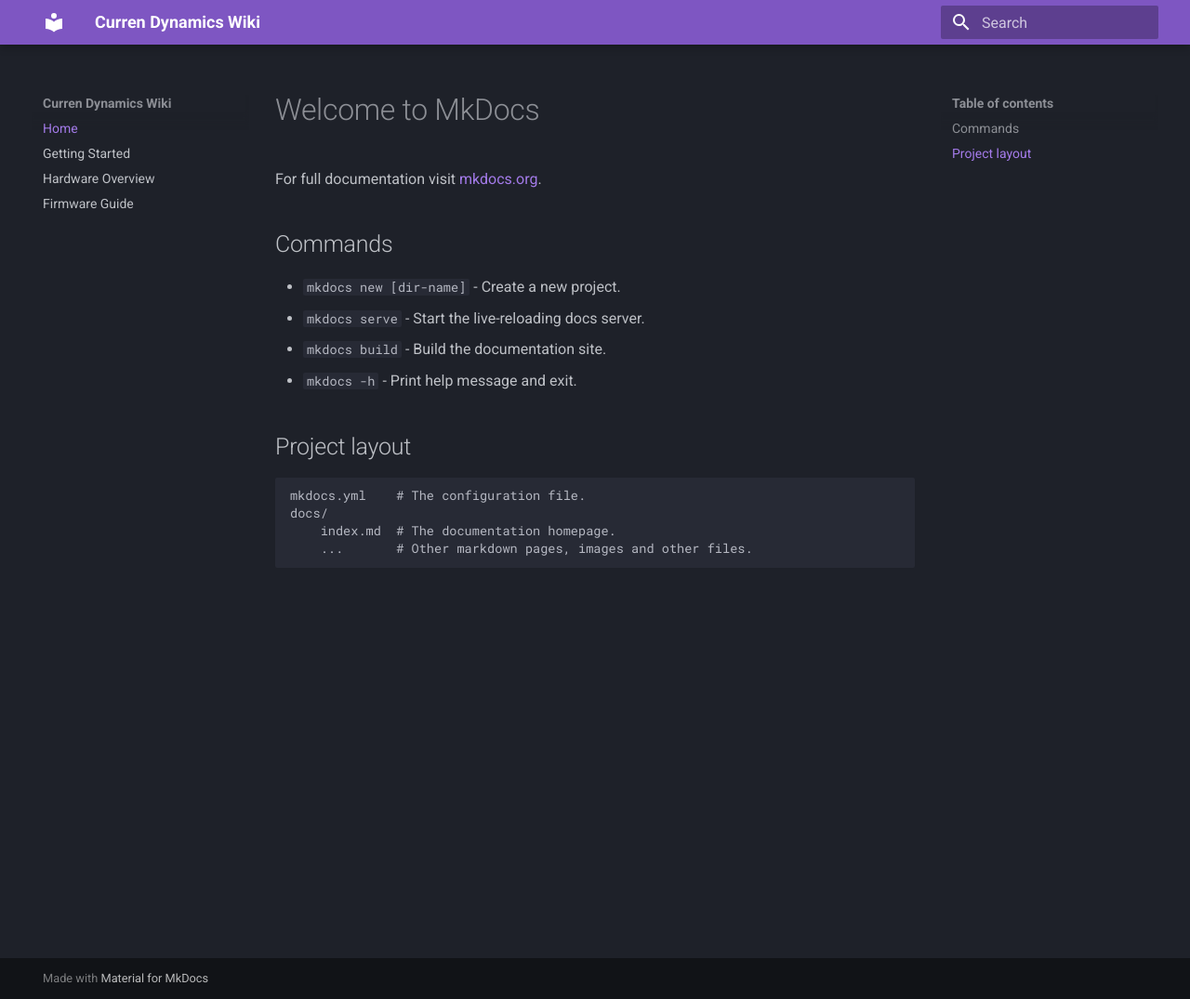
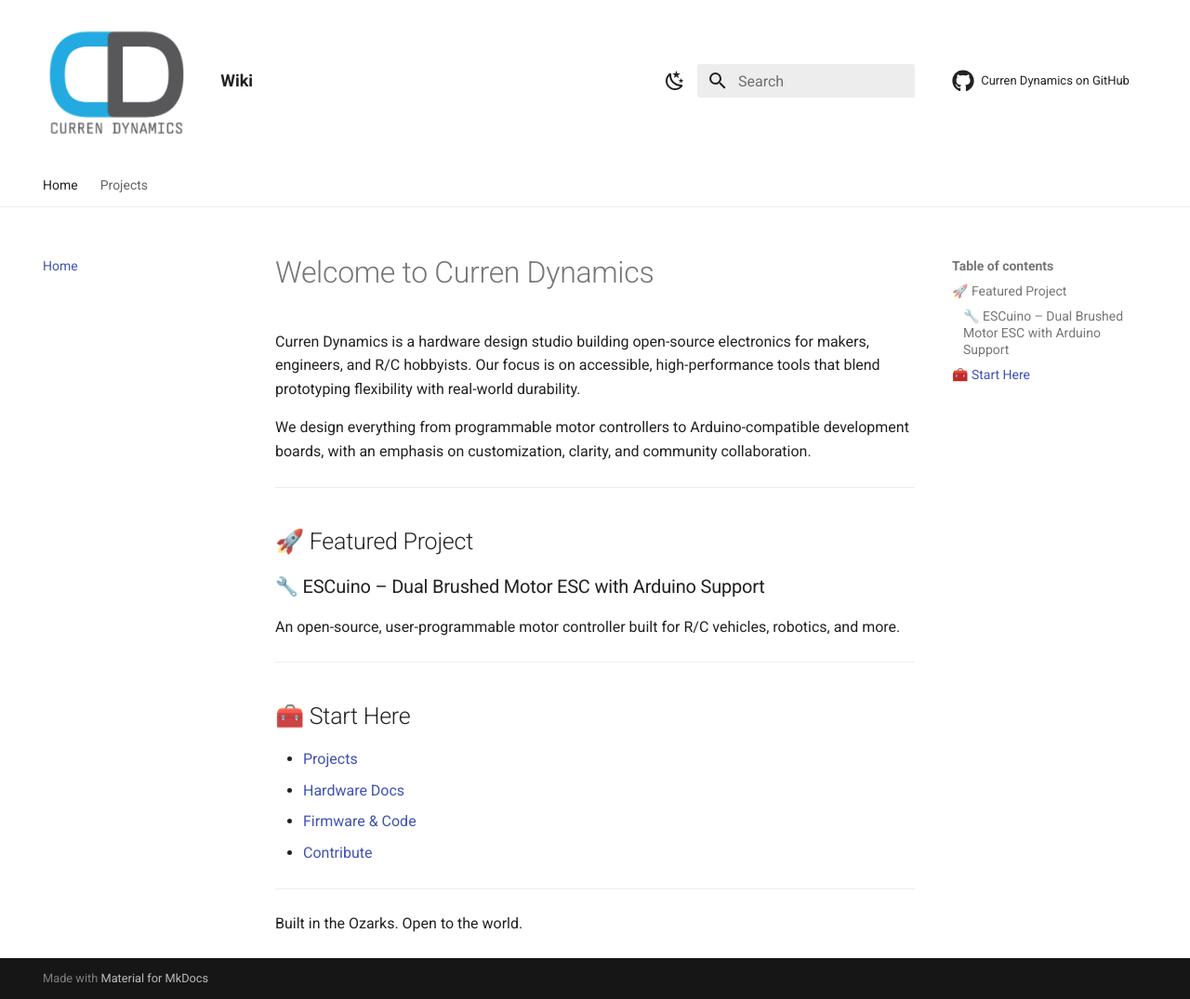
Before and after one commit to Curren-Dynamics/wiki, an MkDocs documentation site: the page built from docs/index.md, in a window 1280 px wide and 1075 px high. Shown: the whole window at 93% size. Built offline with MkDocs 1.6.1 and Material for MkDocs 9.7.7, drawn with Linux system fonts in a browser that asks for light colours; comment, search, counter and statistics services are not loaded.

Commit message:
Theme change and initial content drafts
While the initial draft was to simply get the github page operable, this commit contains meaningful theme development and rough drafts of content pages to be refined and built on as well as some rudimentary navigation and page structure.

```diff
--- a/docs/index.md
+++ b/docs/index.md
@@ -1,17 +1,24 @@
-# Welcome to MkDocs
+# Welcome to Curren Dynamics
 
-For full documentation visit [mkdocs.org](https://www.mkdocs.org).
+Curren Dynamics is a hardware design studio building open-source electronics for makers, engineers, and R/C hobbyists. Our focus is on accessible, high-performance tools that blend prototyping flexibility with real-world durability.
 
-## Commands
+We design everything from programmable motor controllers to Arduino-compatible development boards, with an emphasis on customization, clarity, and community collaboration.
 
-* `mkdocs new [dir-name]` - Create a new project.
-* `mkdocs serve` - Start the live-reloading docs server.
-* `mkdocs build` - Build the documentation site.
-* `mkdocs -h` - Print help message and exit.
+---
 
-## Project layout
+## 🚀 Featured Project
+### 🔧 ESCuino – Dual Brushed Motor ESC with Arduino Support
+An open-source, user-programmable motor controller built for R/C vehicles, robotics, and more.
 
-    mkdocs.yml    # The configuration file.
-    docs/
-        index.md  # The documentation homepage.
-        ...       # Other markdown pages, images and other files.
+---
+
+## 🧰 Start Here
+
+- [Projects](projects.md)
+- [Hardware Docs](hardware.md)
+- [Firmware & Code](firmware.md)
+- [Contribute](contribute.md)
+
+---
+
+Built in the Ozarks. Open to the world.
--- /dev/null
+++ b/docs/styles/extra.css
@@ -0,0 +1,5 @@
+/* Increase the size of the logo in the nav */
+.md-header__button.md-logo img {
+  height: 150px !important; /* or whatever height you want */
+  max-height: none !important;
+}
--- a/mkdocs.yml
+++ b/mkdocs.yml
@@ -1,15 +1,71 @@
-site_name: Curren Dynamics Wiki
+site_name: Wiki
+site_url: https://curren-dynamics.github.io/wiki/
+site_author: Hayden Curren
+repo_url: https://github.com/curren-dynamics/wiki
+repo_name: Curren Dynamics on GitHub
+edit_uri: edit/main/docs/
+
 theme:
   name: material
+  logo: assets/logo.png
+  favicon: assets/logo_only.png
+  features:
+    - navigation.top
+    - navigation.tabs
+    - navigation.sections
+    - content.code.copy
+    - content.code.annotate
+    - search.highlight
+    - search.suggest
+
   palette:
-    scheme: slate
-    primary: deep purple
-    accent: lime
-  font:
-    text: Roboto
-    code: Roboto Mono
+    - media: "(prefers-color-scheme: light)"
+      scheme: default
+      primary: white
+      accent: deep orange
+      toggle:
+        icon: material/weather-night
+        name: Switch to dark mode
+
+    - media: "(prefers-color-scheme: dark)"
+      scheme: slate
+      primary: amber
+      accent: deep orange
+      toggle:
+        icon: material/weather-sunny
+        name: Switch to dark mode
+
+
+  icon:
+    repo: fontawesome/brands/github
+
 nav:
   - Home: index.md
-  - Getting Started: getting-started.md
-  - Hardware Overview: hardware.md
-  - Firmware Guide: firmware.md
+  - Projects:
+    - Overview: projects.md
+    - ESCuino X2:
+      - Overview: ESCuino_X2.md
+      - Development: development.md
+      - Hardware: hardware.md
+
+markdown_extensions:
+  - admonition
+  - codehilite
+  - footnotes
+  - meta
+  - toc:
+      permalink: true
+  - pymdownx.details
+  - pymdownx.superfences
+  - pymdownx.tabbed:
+      alternate_style: true
+  - pymdownx.emoji
+  - pymdownx.highlight
+  - pymdownx.keys
+  - pymdownx.inlinehilite
+
+plugins:
+  - search
+
+extra_css:
+  - styles/extra.css
```
Also changed, not shown: docs/ESCuino_X2.md (added, +29 -0 lines), docs/hardware.md (added, +125 -0 lines), docs/projects.md (added, +3 -0 lines), docs/assets/logo-only.png (added), docs/assets/logo.png (added), docs/development.md (added), 3 other files.
